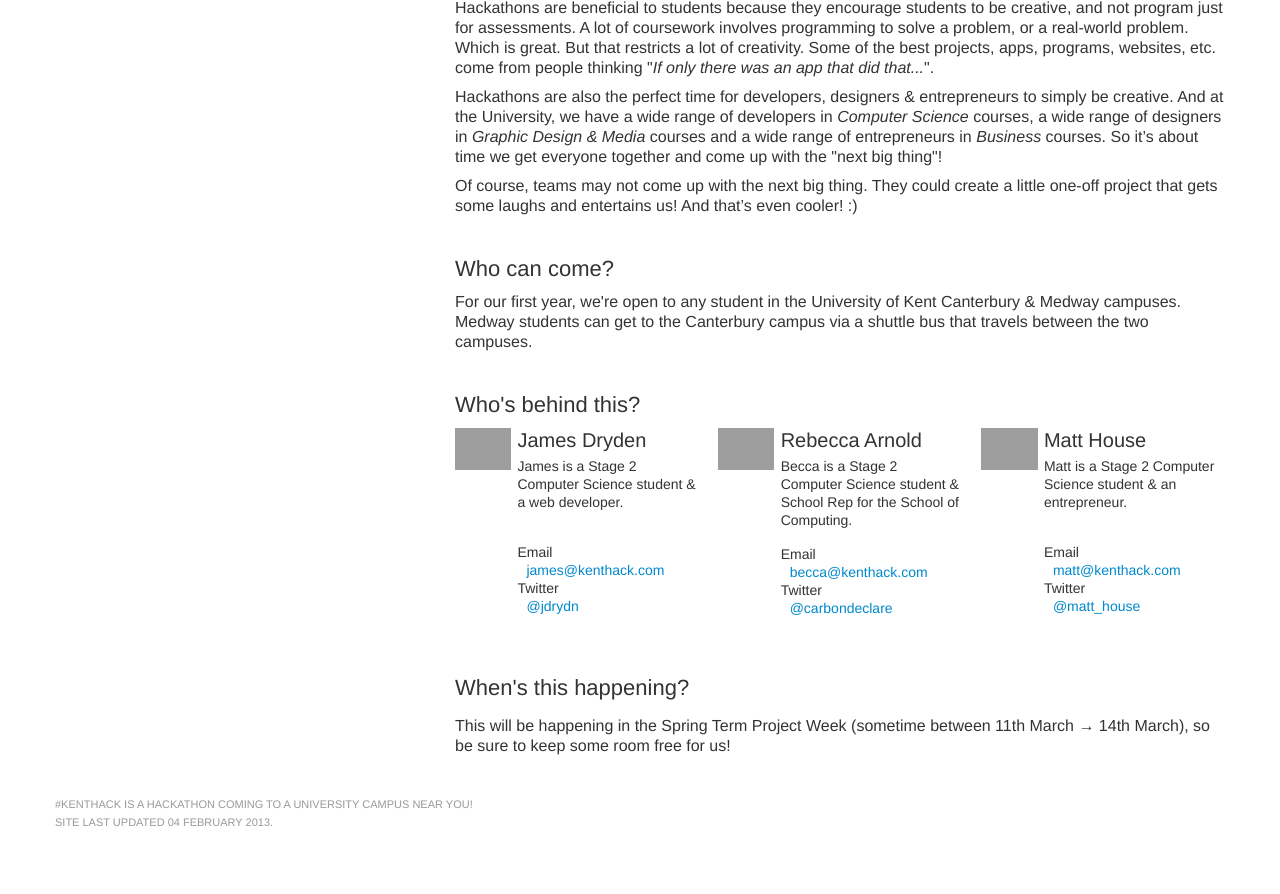
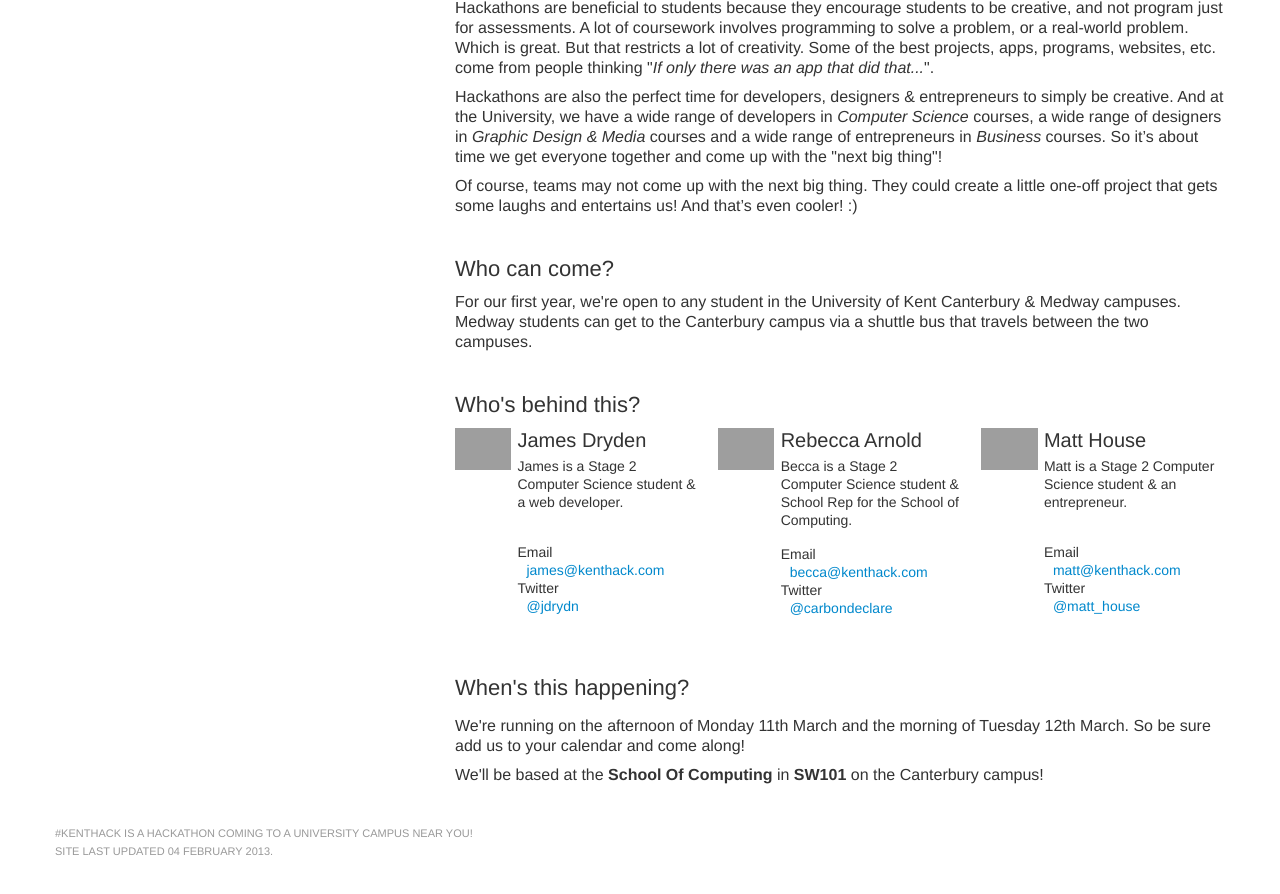
Before and after one commit to jdrydn/kenthack.github.io, a Jekyll site: the page built from index.html, in a window 1280 px wide and 900 px high, scrolled down 825 px. Shown: the top 894 px of the window. Built offline with Jekyll 4.4.1, drawn with Linux system fonts in a browser that asks for light colours; before the commit the page ends 1696 px from its top, so only the background shows below that; grey boxes are pictures that could not be loaded.

Commit message:
Updated to reflect the time.

```diff
--- a/index.html
+++ b/index.html
@@ -175,7 +175,8 @@ title: A hackathon at the University of Kent!
 						<section class="when">
 							<h3>When's this happening?</h3>
 							<div class="countdown"></div>
-							<p>This will be happening in the Spring Term Project Week (sometime between 11th March &rarr; 14th March), so be sure to keep some room free for us!</p>
+							<p>We're running on the afternoon of Monday 11th March and the morning of Tuesday 12th March. So be sure add us to your calendar and come along!</p>
+							<p>We'll be based at the <strong>School Of Computing</strong> in <strong>SW101</strong> on the Canterbury campus!</p>
 						</section>
 
 					</section>
--- a/js/countdown.js
+++ b/js/countdown.js
@@ -113,7 +113,7 @@ jQuery.fn.countdown = function(userOptions)
 };
 
 	var kickoff = (function() {
-		var timestamp = 1362996000; // 11th March 2013 1000 +0000
+		var timestamp = 1363010400; // 11th March 2013 1400 +0000
 		var now = Math.round((new Date()).getTime() / 1000);
 		var diff = timestamp - now;
 
```
